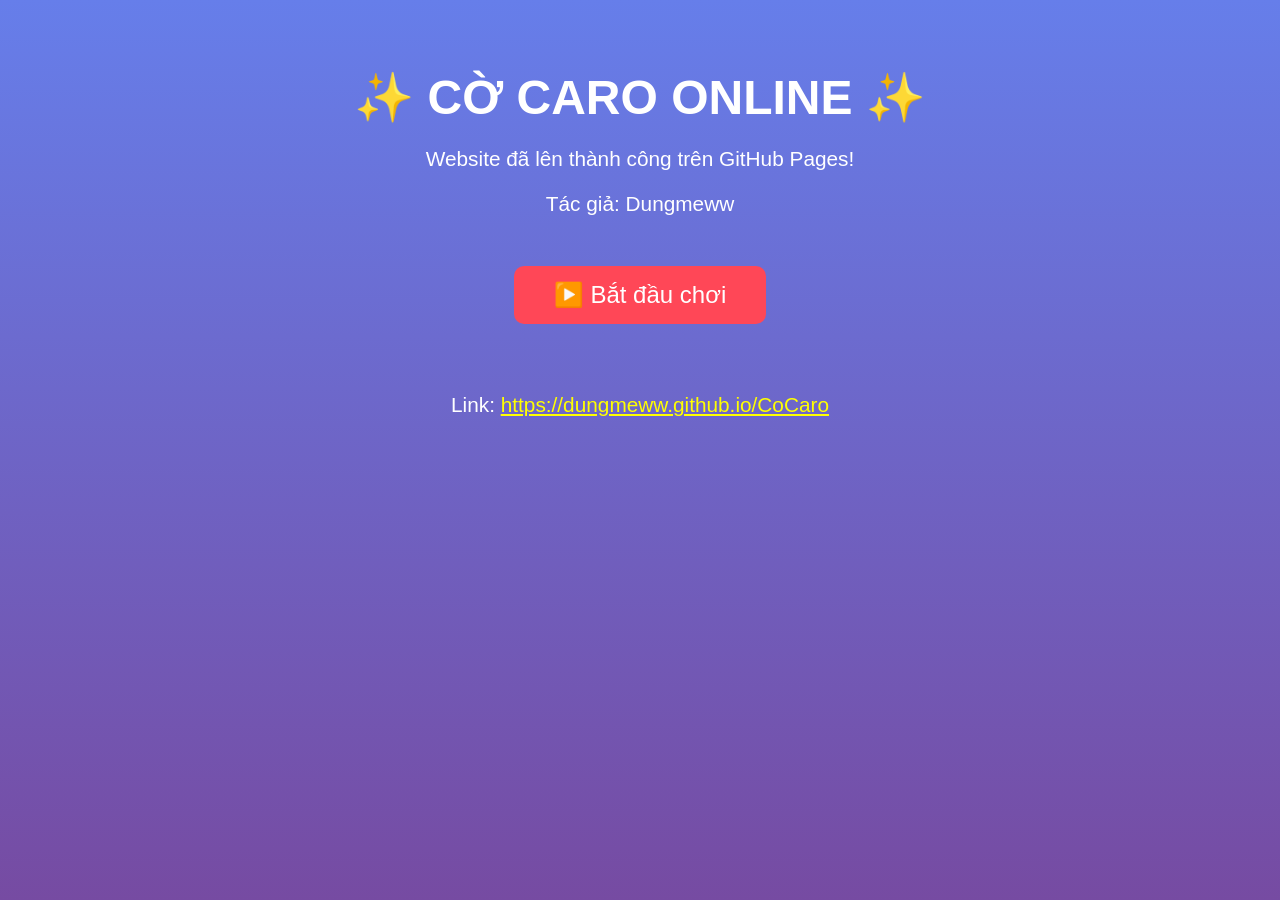
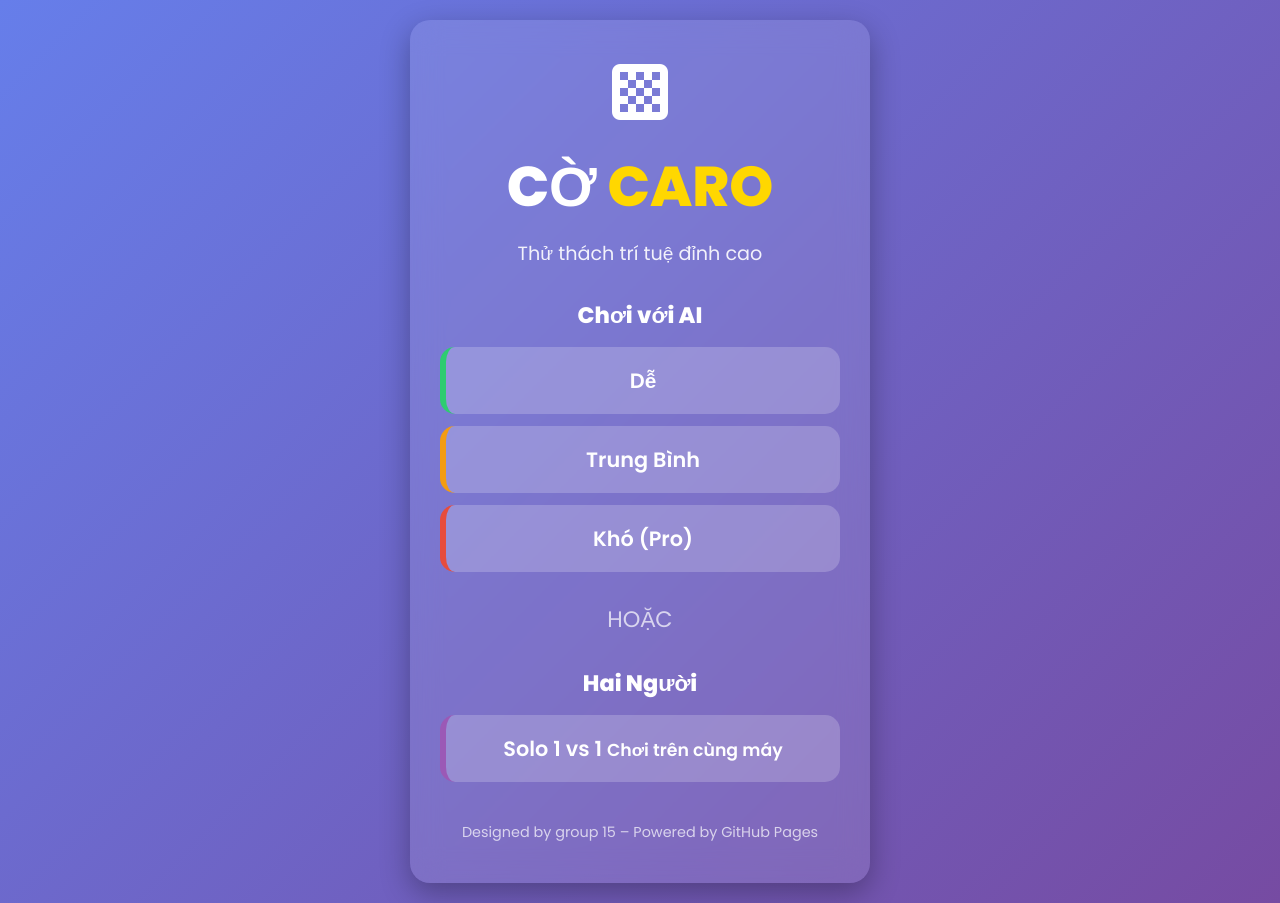
Before and after one commit to Dungmeww/CoCaro, a plain HTML site: page index.html in a window 1280 px wide. Drawn offline with Linux system fonts and the light colour scheme.

Commit message:
Update index.html

```diff
--- a/index.html
+++ b/index.html
@@ -1,22 +1,95 @@
 <!DOCTYPE html>
 <html lang="vi">
 <head>
-    <meta charset="utf-8">
-    <title>Cờ Caro Online - Dungmeww</title>
-    <style>
-        body { font-family: Arial, sans-serif; text-align: center; padding: 50px; background: linear-gradient(to bottom, #667eea, #764ba2); color: white; margin: 0; min-height: 100vh; }
-        h1 { font-size: 3em; margin: 20px; }
-        p { font-size: 1.3em; }
-        button { padding: 15px 40px; font-size: 24px; background: #ff4757; color: white; border: none; border-radius: 10px; cursor: pointer; margin: 30px; }
-        button:hover { background: #ff3742; }
-    </style>
+  <meta charset="UTF-8" />
+  <meta name="viewport" content="width=device-width, initial-scale=1.0" />
+  <title>Cờ Caro Pro - Trang Chủ</title>
+  <link href="https://fonts.googleapis.com/css2?family=Poppins:wght@400;600;800&display=swap" rel="stylesheet" />
+  <link rel="stylesheet" href="https://cdnjs.cloudflare.com/ajax/libs/font-awesome/6.0.0/css/all.min.css" />
+  <style>
+    /* Dán toàn bộ nội dung CSS từ file style.css của bạn vào đây (hoặc giữ link nếu file đã có trong static) */
+    * { margin: 0; padding: 0; box-sizing: border-box; }
+    body {
+      font-family: 'Poppins', sans-serif;
+      background: linear-gradient(135deg, #667eea 0%, #764ba2 100%);
+      min-height: 100vh;
+      display: flex;
+      align-items: center;
+      justify-content: center;
+      color: white;
+    }
+    .home-wrapper {
+      padding: 20px;
+      width: 100%;
+      max-width: 500px;
+    }
+    .glass-panel {
+      background: rgba(255, 255, 255, 0.1);
+      backdrop-filter: blur(15px);
+      border-radius: 20px;
+      padding: 40px 30px;
+      box-shadow: 0 10px 30px rgba(0, 0, 0, 0.3);
+      text-align: center;
+    }
+    .logo-icon { font-size: 4rem; margin-bottom: 10px; }
+    h1 { font-size: 3.5rem; font-weight: 800; margin: 10px 0; }
+    .highlight { color: #ffd700; }
+    .subtitle { font-size: 1.2rem; opacity: 0.9; margin-bottom: 30px; }
+    .menu-group h3 { margin: 25px 0 15px; font-size: 1.4rem; }
+    .btn-menu {
+      display: block;
+      width: 100%;
+      padding: 18px;
+      margin: 12px 0;
+      background: rgba(255,255,255,0.2);
+      color: white;
+      text-decoration: none;
+      border-radius: 15px;
+      font-size: 1.3rem;
+      font-weight: 600;
+      transition: all 0.3s;
+    }
+    .btn-menu:hover { transform: translateY(-5px); background: rgba(255,255,255,0.3); }
+    .easy { border-left: 6px solid #2ecc71; }
+    .medium { border-left: 6px solid #f39c12; }
+    .hard { border-left: 6px solid #e74c3c; }
+    .pvp { border-left: 6px solid #9b59b6; }
+    .menu-divider { margin: 30px 0; font-size: 1.4rem; opacity: 0.7; }
+    .home-footer { margin-top: 40px; opacity: 0.7; font-size: 0.9rem; }
+  </style>
 </head>
 <body>
-    <h1>✨ CỜ CARO ONLINE ✨</h1>
-    <p>Website đã lên thành công trên GitHub Pages!</p>
-    <p>Tác giả: Dungmeww</p>
-    <button onclick="alert('Chơi thôi nào! ♟️')">▶️ Bắt đầu chơi</button>
-    <br><br>
-    <p>Link: <a href="https://dungmeww.github.io/CoCaro" style="color:yellow">https://dungmeww.github.io/CoCaro</a></p>
+  <div class="home-wrapper">
+    <div class="glass-panel home-panel">
+      <header class="home-header">
+        <i class="fas fa-chess-board logo-icon"></i>
+        <h1>CỜ <span class="highlight">CARO</span></h1>
+        <p class="subtitle">Thử thách trí tuệ đỉnh cao</p>
+      </header>
+
+      <div class="menu-options">
+        <div class="menu-group">
+          <h3>Chơi với AI</h3>
+          <a href="templates/game.html?mode=easy" class="btn-menu easy"><span>Dễ</span></a>
+          <a href="templates/game.html?mode=medium" class="btn-menu medium"><span>Trung Bình</span></a>
+          <a href="templates/game.html?mode=hard" class="btn-menu hard"><span>Khó (Pro)</span></a>
+        </div>
+
+        <div class="menu-divider"><span>HOẶC</span></div>
+
+        <div class="menu-group">
+          <h3>Hai Người</h3>
+          <a href="templates/game.html?mode=pvp" class="btn-menu pvp">
+            <span>Solo 1 vs 1</span>
+            <small>Chơi trên cùng máy</small>
+          </a>
+        </div>
+      </div>
+
+      <footer class="home-footer">
+        <p>Designed by group 15 – Powered by GitHub Pages</p>
+      </footer>
+    </div>
+  </div>
 </body>
 </html>
```
